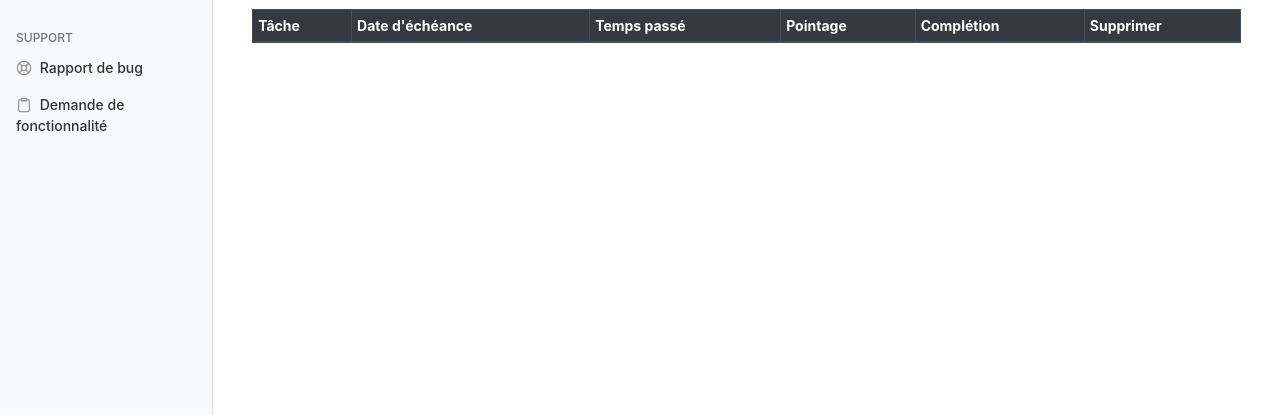
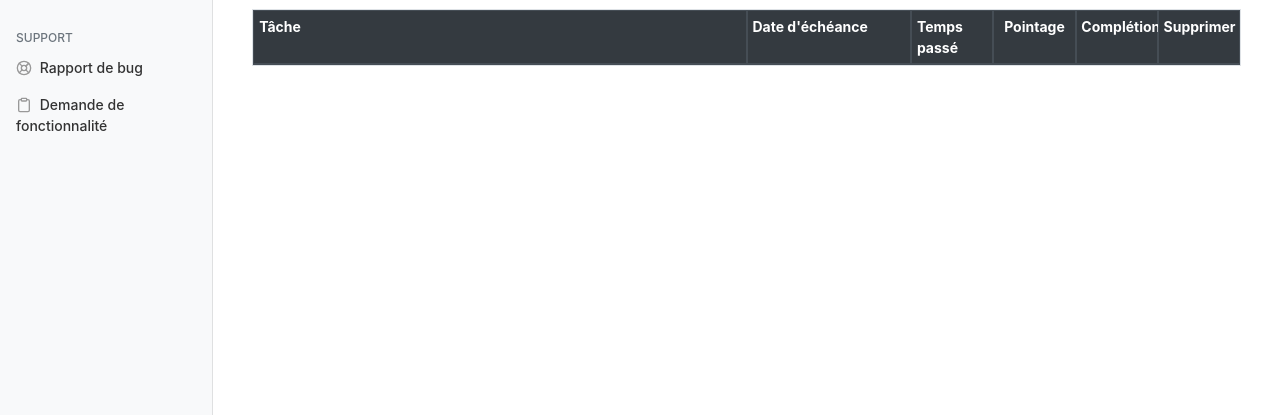
Before and after one commit to Kiwoui-TIM/intranet, a PHP site: page /tasks.php in a window 1280 px wide. Shown: the part 385-800 px from the top of the page. Run offline with PHP 8.4, Linux system fonts and the light colour scheme; the visitor is signed in with stand-in values (Sample User, id 1); data that the repository does not hold is empty; some libraries are stand-ins or nearby versions.

Commit message:
Add class to table so that it stays consistent in size

```diff
--- a/public/tasks.php
+++ b/public/tasks.php
@@ -278,12 +278,14 @@ if (isset($_POST['task_completion']) || isset($_SESSION['postdata']['task_comple
           <h2>Tâches</h2>
           <table class="table table-bordered table-hover table-sm">
             <thead class="thead-dark">
-              <th>Tâche</th>
-              <th>Date d'échéance</th>
-              <th>Temps passé</th>
-              <th>Pointage</th>
-              <th>Complétion</th>
-              <th>Supprimer</th>
+              <tr class="d-flex">
+                <th class="col-6">Tâche</th>
+                <th class="col-2">Date d'échéance</th>
+                <th class="col-1">Temps passé</th>
+                <th class="col-1 text-center">Pointage</th>
+                <th class="col-1 text-center">Complétion</th>
+                <th class="col-1 text-center">Supprimer</th>
+              </tr>
             </thead>
             <tbody>
         <?php
@@ -294,23 +296,23 @@ if (isset($_POST['task_completion']) || isset($_SESSION['postdata']['task_comple
           foreach($stmt as $row) {
             if ($row['due_date'] < date('Y-m-d')) {
         ?>
-          <tr class="table-danger">
-            <td><?= htmlspecialchars($row['name']) ?></td>
-            <td><?= htmlspecialchars($row['due_date']) ?></td>
-            <td><?= htmlspecialchars($row['time_spent']) ?></td>
-            <td>
+          <tr class="d-flex table-danger">
+            <td class="col-6"><?= htmlspecialchars($row['name']) ?></td>
+            <td class="col-2"><?= htmlspecialchars($row['due_date']) ?></td>
+            <td class="col-1"><?= htmlspecialchars($row['time_spent']) ?>h</td>
+            <td class="col-1 text-center">
               <form method="POST">
                 <button type="submit" class="btn btn-sm btn-info" name="clock_task">Pointer</button>
                 <input type="hidden" name="id" value="<?= $row['id'] ?>">
               </form>
             </td>
-            <td>
+            <td class="col-1 text-center">
               <form method="POST">
                 <button type="submit" class="btn btn-sm btn-danger" name="task_completion">Incomplet</button>
                 <input type="hidden" name="id" value="<?= $row['id'] ?>">
               </form>
             </td>
-            <td>
+            <td class="col-1 text-center">
               <form method="POST">
                 <button type="submit" class="btn btn-sm btn-outline-danger" name="delete_task">Supprimer</button>
                 <input type="hidden" name="id" value="<?= $row['id'] ?>">
@@ -320,23 +322,23 @@ if (isset($_POST['task_completion']) || isset($_SESSION['postdata']['task_comple
         <?php
             } else {
         ?>
-          <tr>
-            <td><?= htmlspecialchars($row['name']) ?></td>
-            <td><?= htmlspecialchars($row['due_date']) ?></td>
-            <td><?= htmlspecialchars($row['time_spent']) ?></td>
-            <td>
+          <tr class="d-flex">
+            <td class="col-6"><?= htmlspecialchars($row['name']) ?></td>
+            <td class="col-2"><?= htmlspecialchars($row['due_date']) ?></td>
+            <td class="col-1"><?= htmlspecialchars($row['time_spent']) ?>h</td>
+            <td class="col-1 text-center">
               <form method="POST">
                 <button type="submit" class="btn btn-sm btn-info" name="clock_task">Pointer</button>
                 <input type="hidden" name="id" value="<?= $row['id'] ?>">
               </form>
             </td>
-            <td>
+            <td class="col-1 text-center">
               <form method="POST">
                 <button type="submit" class="btn btn-sm btn-danger" name="task_completion">Incomplet</button>
                 <input type="hidden" name="id" value="<?= $row['id'] ?>">
               </form>
             </td>
-            <td>
+            <td class="col-1 text-center">
               <form method="POST">
                 <button type="submit" class="btn btn-sm btn-outline-danger" name="delete_task">Supprimer</button>
                 <input type="hidden" name="id" value="<?= $row['id'] ?>">
@@ -355,23 +357,23 @@ if (isset($_POST['task_completion']) || isset($_SESSION['postdata']['task_comple
           ]);
           foreach($stmt as $row) {
         ?>
-          <tr class="table-secondary text-muted">
-            <td><del><?= htmlspecialchars($row['name']) ?></del></td>
-            <td><del><?= htmlspecialchars($row['due_date']) ?></del></td>
-            <td><?= htmlspecialchars($row['time_spent']) ?></td>
-            <td>
+          <tr class="d-flex table-secondary text-muted">
+            <td class="col-6"><del><?= htmlspecialchars($row['name']) ?></del></td>
+            <td class="col-2"><del><?= htmlspecialchars($row['due_date']) ?></del></td>
+            <td class="col-1"><?= htmlspecialchars($row['time_spent']) ?>h</td>
+            <td class="col-1 text-center">
               <form method="POST">
                 <button type="submit" class="btn btn-sm btn-info" name="clock_task" disabled>Pointer</button>
                 <input type="hidden" name="id" value="<?= $row['id'] ?>">
               </form>
             </td>
-            <td>
+            <td class="col-1 text-center">
               <form method="POST">
                 <button type="submit" class="btn btn-sm btn-success" name="task_completion">Complet</button>
                 <input type="hidden" name="id" value="<?= $row['id'] ?>">
               </form>
             </td>
-            <td>
+            <td class="col-1 text-center">
               <form method="POST">
                 <button type="submit" class="btn btn-sm btn-outline-danger" name="delete_task">Supprimer</button>
                 <input type="hidden" name="id" value="<?= $row['id'] ?>">
```
Also changed, not shown: public/milestones.php (+25 -23 lines).
